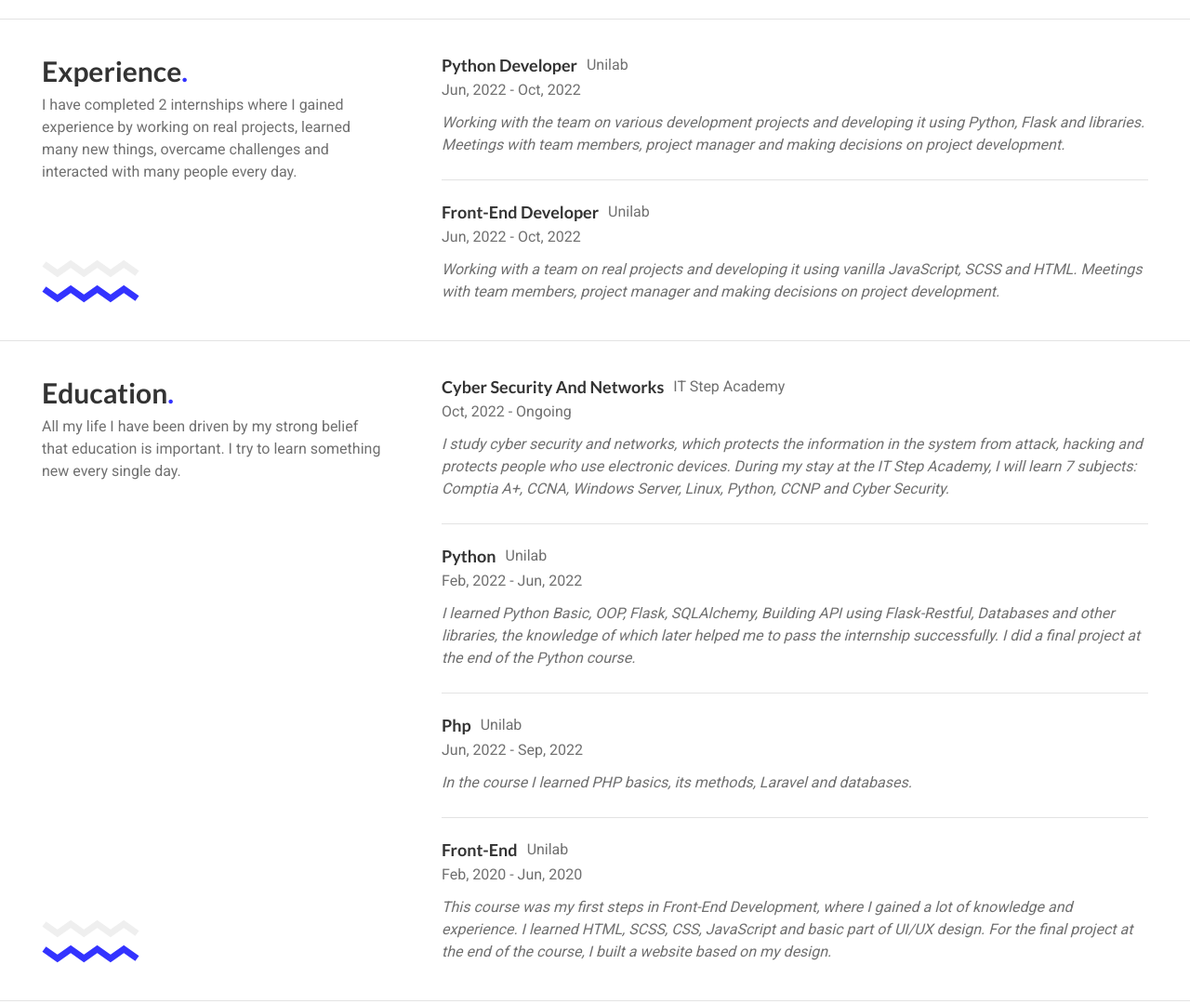
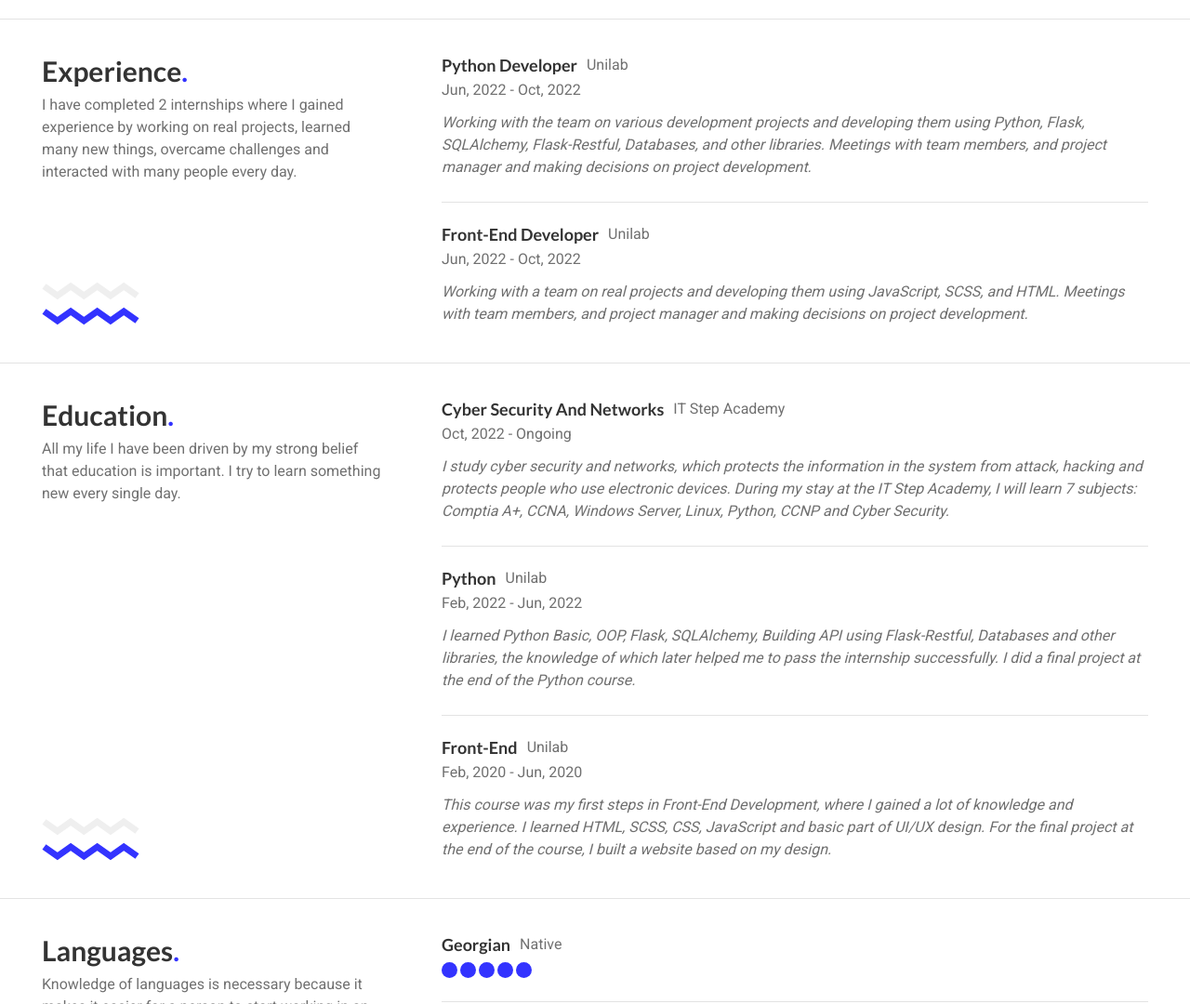
Before and after one commit to gigaamiridze/Portfolio, a website: page index.html in a window 1280 px wide. Shown: the part 2780-3860 px from the top of the page at 93% size. Drawn offline with Linux system fonts and the light colour scheme.

Commit message:
Modified experience section

```diff
--- a/index.html
+++ b/index.html
@@ -197,8 +197,9 @@
               </div>
               <span>jun, 2022 - oct, 2022</span>
               <p>
-                Working with the team on various development projects and developing it using Python, Flask and libraries.
-                Meetings with team members, project manager and making decisions on project development.
+                Working with the team on various development projects and developing them using Python, Flask,
+                SQLAlchemy, Flask-Restful, Databases, and other libraries. Meetings with team members, and project
+                manager and making decisions on project development.
               </p>
             </div>
             <div class="internship-block">
@@ -208,8 +209,8 @@
               </div>
               <span>jun, 2022 - oct, 2022</span>
               <p>
-                Working with a team on real projects and developing it using vanilla JavaScript, SCSS and HTML.
-                Meetings with team members, project manager and making decisions on project development.
+                Working with a team on real projects and developing them using JavaScript, SCSS, and HTML.
+                Meetings with team members, and project manager and making decisions on project development.
               </p>
             </div>
           </div>
@@ -267,16 +268,6 @@
                 I learned Python Basic, OOP, Flask, SQLAlchemy, Building API using Flask-Restful, Databases and other
                 libraries, the knowledge of which later helped me to pass the internship successfully. I did a final
                 project at the end of the Python course.
-              </p>
-            </div>
-            <div class="internship-block">
-              <div class="flex-box">
-                <h3>php</h3>
-                <span>unilab</span>
-              </div>
-              <span>jun, 2022 - sep, 2022</span>
-              <p>
-                In the course I learned PHP basics, its methods, Laravel and databases.
               </p>
             </div>
             <div class="internship-block">
```
